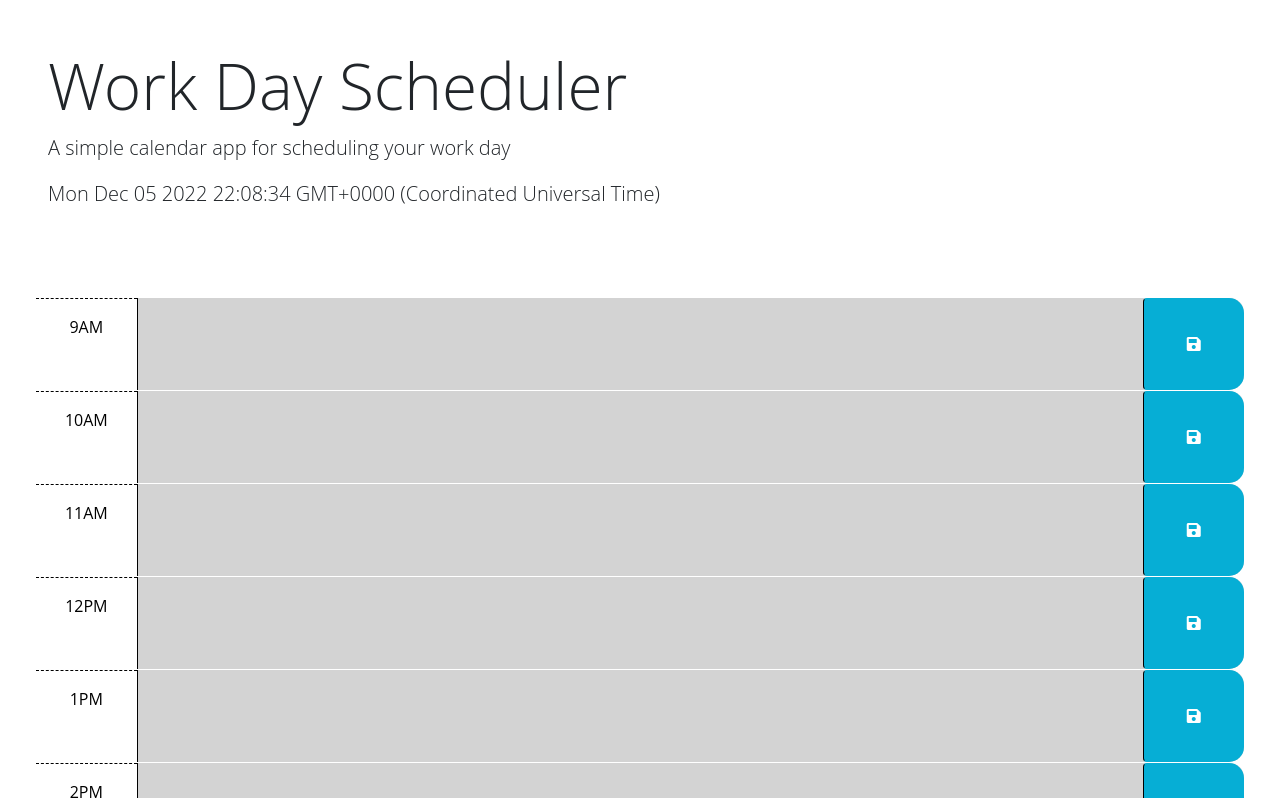
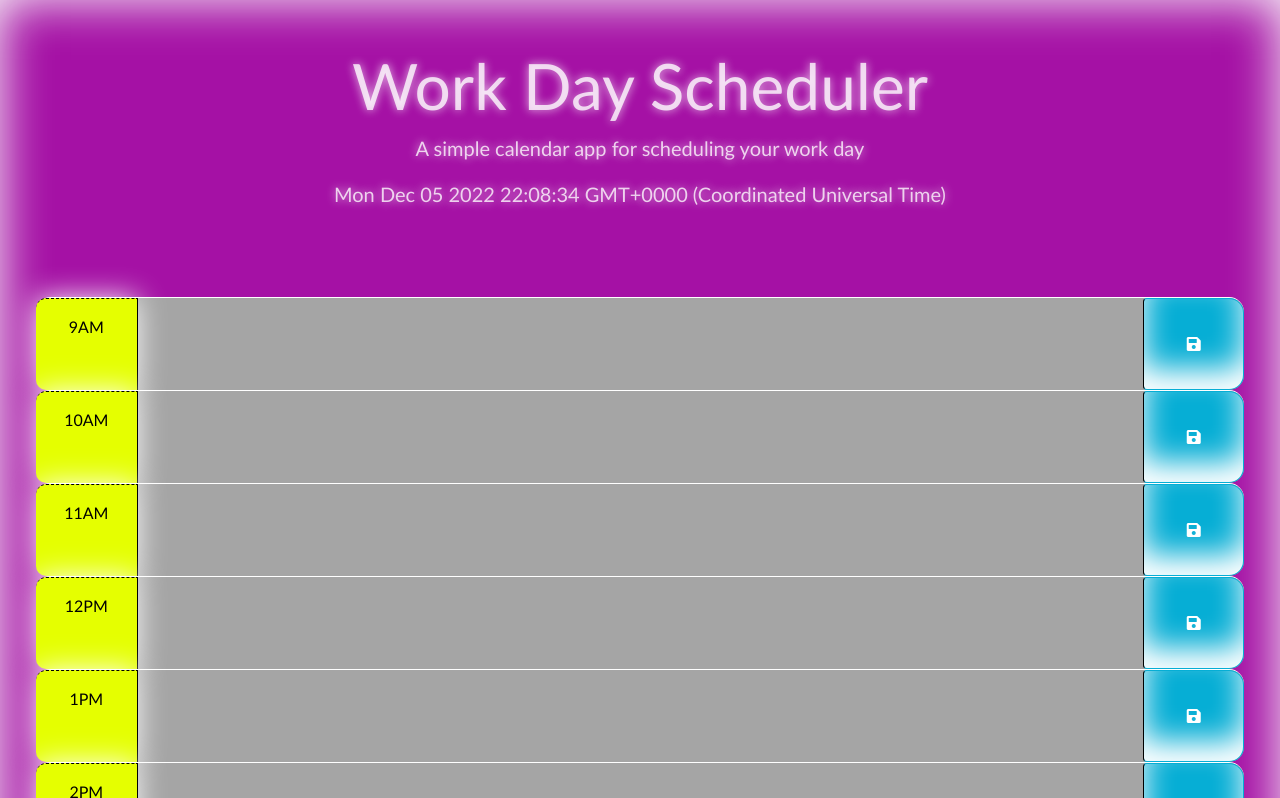
Before and after one commit to MaxTribble/Day-Planner, a plain HTML site: page index.html in a window 1280 px wide. Shown: the top 798 px of the page. Drawn offline with nearby package versions, Linux system fonts and the light colour scheme.

Commit message:
adding CSS styling, body backround, header text-color, button styling, displayed hour styling

```diff
--- a/Develop/script.js
+++ b/Develop/script.js
@@ -16,8 +16,10 @@ var seventeen = document.getElementById("hour-17")
 var all = [nine, ten, eleven, twelve, thirteen, fourteen, fifteen, sixteen, seventeen]
 var saveBtn = document.getElementsByClassName("saveBtn")
 
+//sets current date and time at the top of the page
 currentDay.innerHTML=current
 
+//setting color of schedule-block based on the current hour
 for(i=0; i<9;i++){
   console.log(all[i].dataset.hour)
   if(all[i].dataset.hour == hour){
@@ -39,14 +41,17 @@ for(i=0; i<9;i++){
   all[i].classList.remove("present")
 }}
 
+//saving current schedule note to local storage
 function saveSchedule(){
   localStorage.setItem(this.parentNode.id, this.parentNode.querySelector("textarea").value)
 }
 
+//adding event listener to every button to save current message to local storage
 for(i=0; i<all.length; i++){
 saveBtn[i].addEventListener("click", saveSchedule);
 }
 
+//pulling saved schedule from local storage and autofilling schedule slots
 for(i=0; i<all.length; i++){
   all[i].querySelector("textarea").value=localStorage.getItem(all[i].id)
 }
--- a/Develop/style.css
+++ b/Develop/style.css
@@ -1,8 +1,14 @@
 body {
-  font-family: 'Open Sans', sans-serif;
+  font-family: 'Gill Sans', 'Gill Sans MT', Calibri, 'Trebuchet MS', sans-serif;
   font-size: 16px;
+  background-color: rgb(165, 17, 165);
+  box-shadow: 0 0 50px rgb(251, 251, 251) inset;
 }
-
+header{
+  color: rgba(255, 255, 255, 0.781);
+  text-shadow:0 0 10px rgba(255, 255, 255, 0.741);
+  text-align: center;
+}
 textarea {
   background: transparent;
   border: none;
@@ -28,20 +34,24 @@ textarea {
   background-color: #ffffff;
   color: #000000;
   border-top: 1px dashed #000000;
+  border-top-left-radius: 10px;
+  border-bottom-left-radius: 10px;
+  background-color: rgb(229, 255, 0);
+  box-shadow: 0px 0px 30px white;
 }
 
 .past {
-  background-color: #d3d3d3;
+  background-color: #a5a5a5;
   color: white;
 }
 
 .present {
-  background-color: #ff6961;
+  background-color: aqua;
   color: white;
 }
 
 .future {
-  background-color: #77dd77;
+  background-color: #49ff49;
   color: white;
 }
 
@@ -51,6 +61,7 @@ textarea {
   border-bottom-right-radius: 15px;
   background-color: #06aed5;
   color: white;
+  box-shadow:0px -20px 30px #ffffff inset;
 }
 
 .saveBtn i:hover {
```
Also changed, not shown: index.html (+0 -12 lines).
